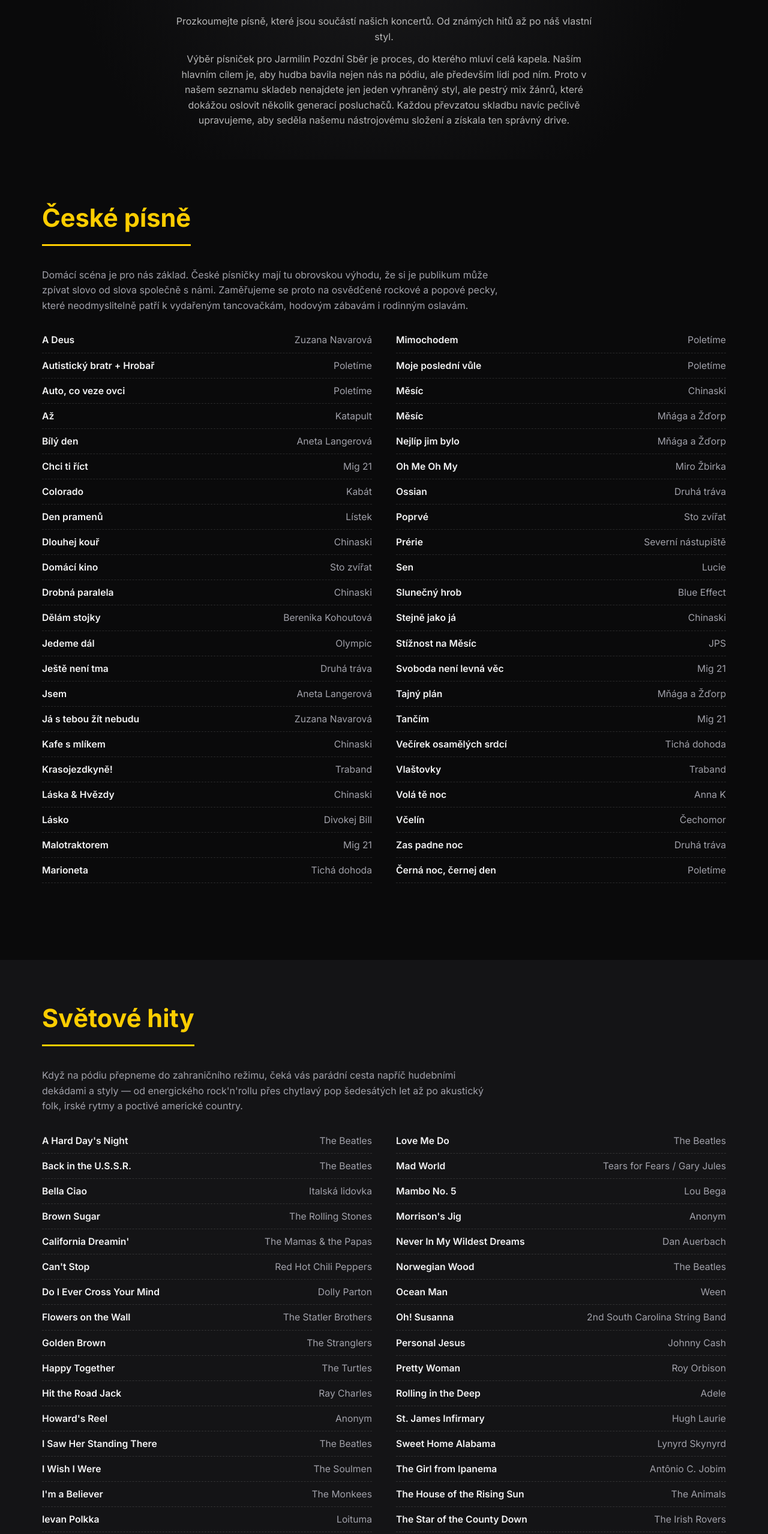
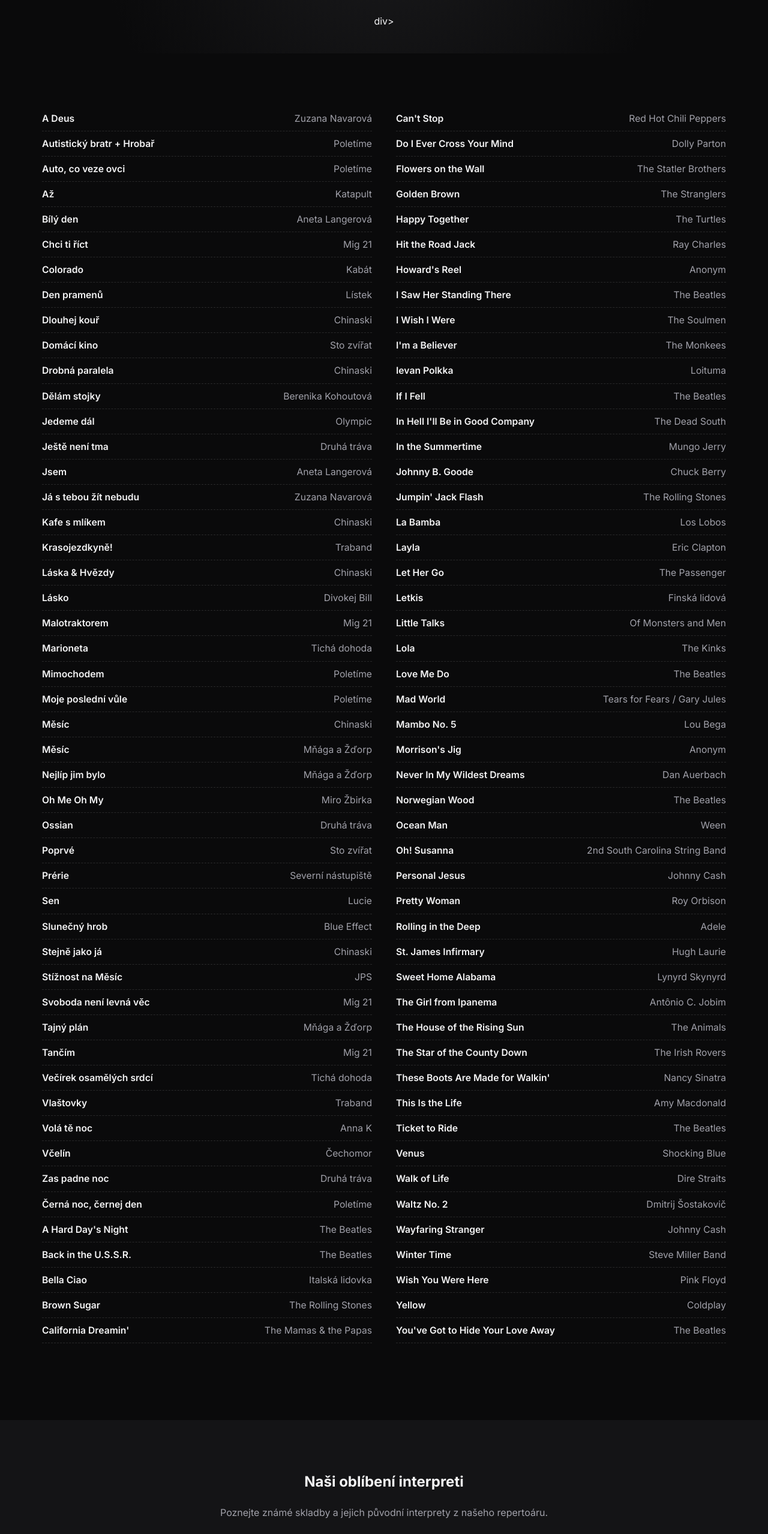
Before and after one commit to zukadapostcz/jpsweb, a plain HTML site: page repertoar.html in a window 1280 px wide. Shown: the part 240-2797 px from the top of the page at 60% size. Drawn offline with Linux system fonts and the light colour scheme.

Commit message:
Zjednodušit repertoár: spojit seznamy skladeb, upravit nadpis karet

```diff
--- a/repertoar.html
+++ b/repertoar.html
@@ -36,15 +36,11 @@
 <section class="hero hero-plain" style="padding:56px 0 40px">
   <div class="container">
     <h1 style="font-size:clamp(2.2rem,5vw,3.2rem)">Repertoár</h1>
-    <p class="lede" style="max-width:720px">Prozkoumejte písně, které jsou součástí našich koncertů. Od známých hitů až po náš vlastní styl.</p>
-    <p class="lede" style="max-width:720px">Výběr písniček pro Jarmilin Pozdní Sběr je proces, do kterého mluví celá kapela. Naším hlavním cílem je, aby hudba bavila nejen nás na pódiu, ale především lidi pod ním. Proto v našem seznamu skladeb nenajdete jen jeden vyhraněný styl, ale pestrý mix žánrů, které dokážou oslovit několik generací posluchačů. Každou převzatou skladbu navíc pečlivě upravujeme, aby seděla našemu nástrojovému složení a získala ten správný drive.</p>
-  </div>
+    div>
 </section>
 
 <section>
   <div class="container song-category">
-    <h2 class="section-heading">České písně</h2>
-    <p class="lede" style="max-width:760px">Domácí scéna je pro nás základ. České písničky mají tu obrovskou výhodu, že si je publikum může zpívat slovo od slova společně s námi. Zaměřujeme se proto na osvědčené rockové a popové pecky, které neodmyslitelně patří k vydařeným tancovačkám, hodovým zábavám i rodinným oslavám.</p>
     <ul class="song-list">
 <li><span class="title">A Deus</span><span class="artist">Zuzana Navarová</span></li>
         <li><span class="title">Autistický bratr + Hrobař</span><span class="artist">Poletíme</span></li>
@@ -90,16 +86,7 @@
         <li><span class="title">Včelín</span><span class="artist">Čechomor</span></li>
         <li><span class="title">Zas padne noc</span><span class="artist">Druhá tráva</span></li>
         <li><span class="title">Černá noc, černej den</span><span class="artist">Poletíme</span></li>
-    </ul>
-  </div>
-</section>
-
-<section class="section-alt">
-  <div class="container song-category">
-    <h2 class="section-heading">Světové hity</h2>
-    <p class="lede" style="max-width:760px">Když na pódiu přepneme do zahraničního režimu, čeká vás parádní cesta napříč hudebními dekádami a styly — od energického rock'n'rollu přes chytlavý pop šedesátých let až po akustický folk, irské rytmy a poctivé americké country.</p>
-    <ul class="song-list">
-<li><span class="title">A Hard Day's Night</span><span class="artist">The Beatles</span></li>
+    <li><span class="title">A Hard Day's Night</span><span class="artist">The Beatles</span></li>
         <li><span class="title">Back in the U.S.S.R.</span><span class="artist">The Beatles</span></li>
         <li><span class="title">Bella Ciao</span><span class="artist">Italská lidovka</span></li>
         <li><span class="title">Brown Sugar</span><span class="artist">The Rolling Stones</span></li>
@@ -159,7 +146,7 @@
 
 <section class="section-alt">
   <div class="container">
-    <h2 class="text-center">Vybrané skladby a původní interpreti</h2>
+    <h2 class="text-center">Naši oblíbení interpreti</h2>
     <p class="lede text-center">Poznejte známé skladby a jejich původní interprety z našeho repertoáru.</p>
     <div class="card-grid">
       <div class="artist-card">
```
